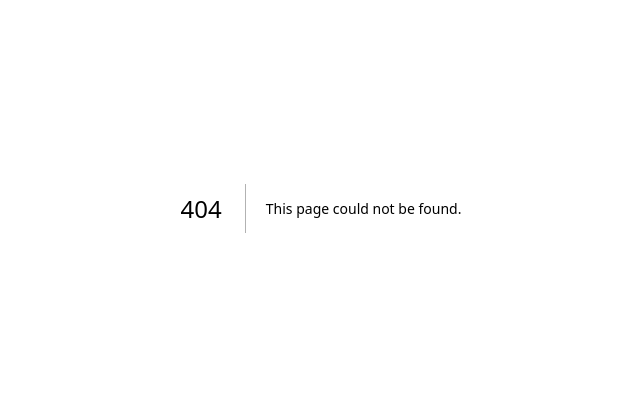
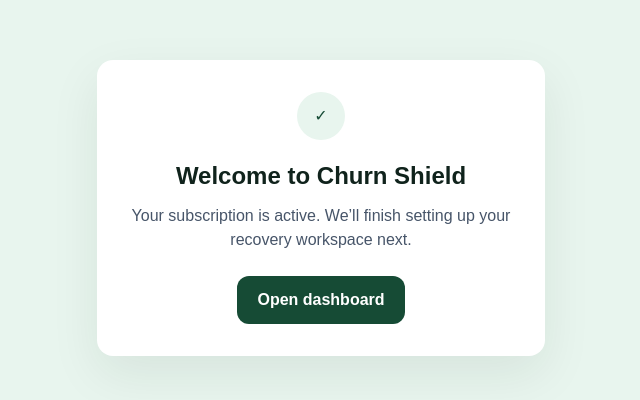
Before and after one commit to arifsakib01/churn-shield, a Next.js app: page /billing/success in a window 1280 px wide. Before the commit this address had no page. Shown: the part 192-592 px from the top of the page, without its empty margins (319-959 px from the left). Built offline with nearby package versions, Linux system fonts and the light colour scheme.

Commit message:
Add files via upload

```diff
--- /dev/null
+++ b/app/billing/success/page.tsx
@@ -0,0 +1,5 @@
+import Link from "next/link";
+
+export default function BillingSuccessPage() {
+  return <main className="flex min-h-screen items-center justify-center bg-mint px-6"><div className="max-w-md rounded-2xl bg-white p-8 text-center shadow-soft"><div className="mx-auto flex h-12 w-12 items-center justify-center rounded-full bg-mint text-forest">✓</div><h1 className="mt-5 text-2xl font-black">Welcome to Churn Shield</h1><p className="mt-3 text-slate-600">Your subscription is active. We’ll finish setting up your recovery workspace next.</p><Link href="/dashboard" className="mt-6 inline-block rounded-xl bg-forest px-5 py-3 font-bold text-white">Open dashboard</Link></div></main>;
+}
```
